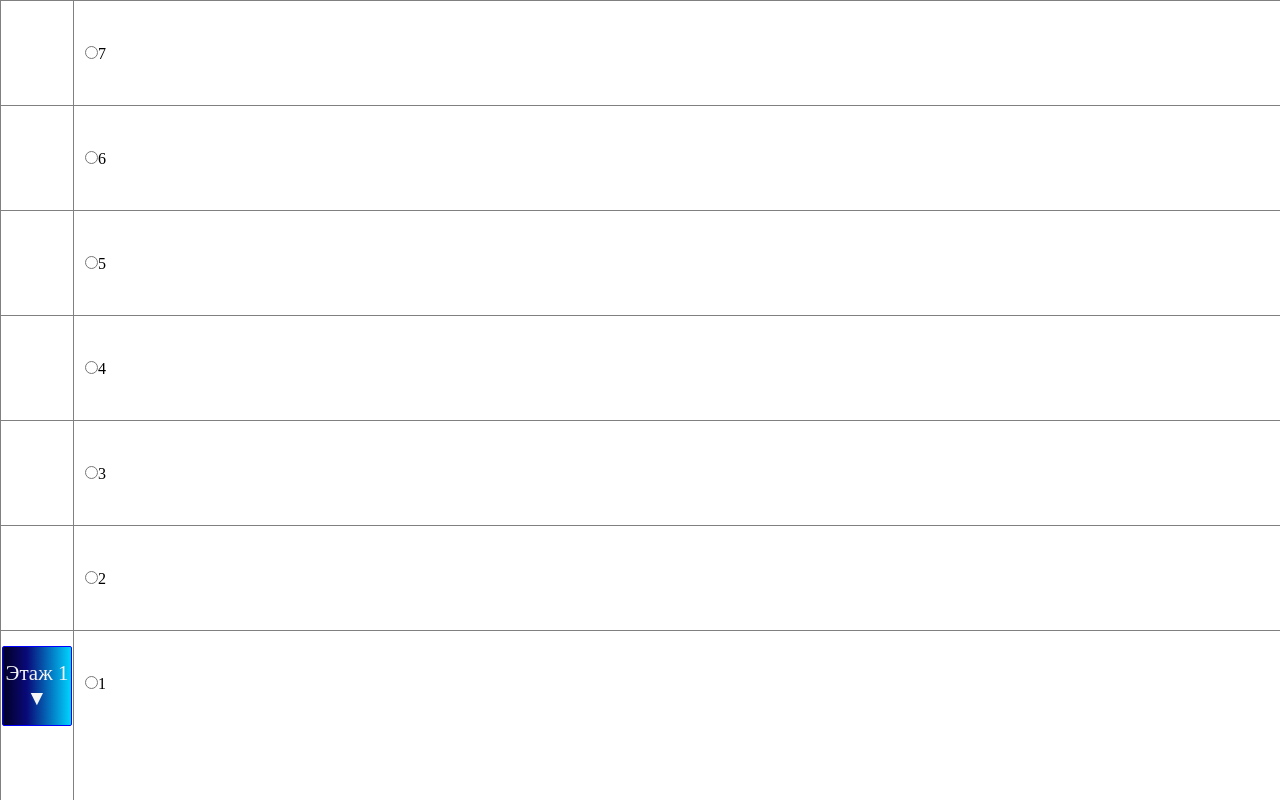
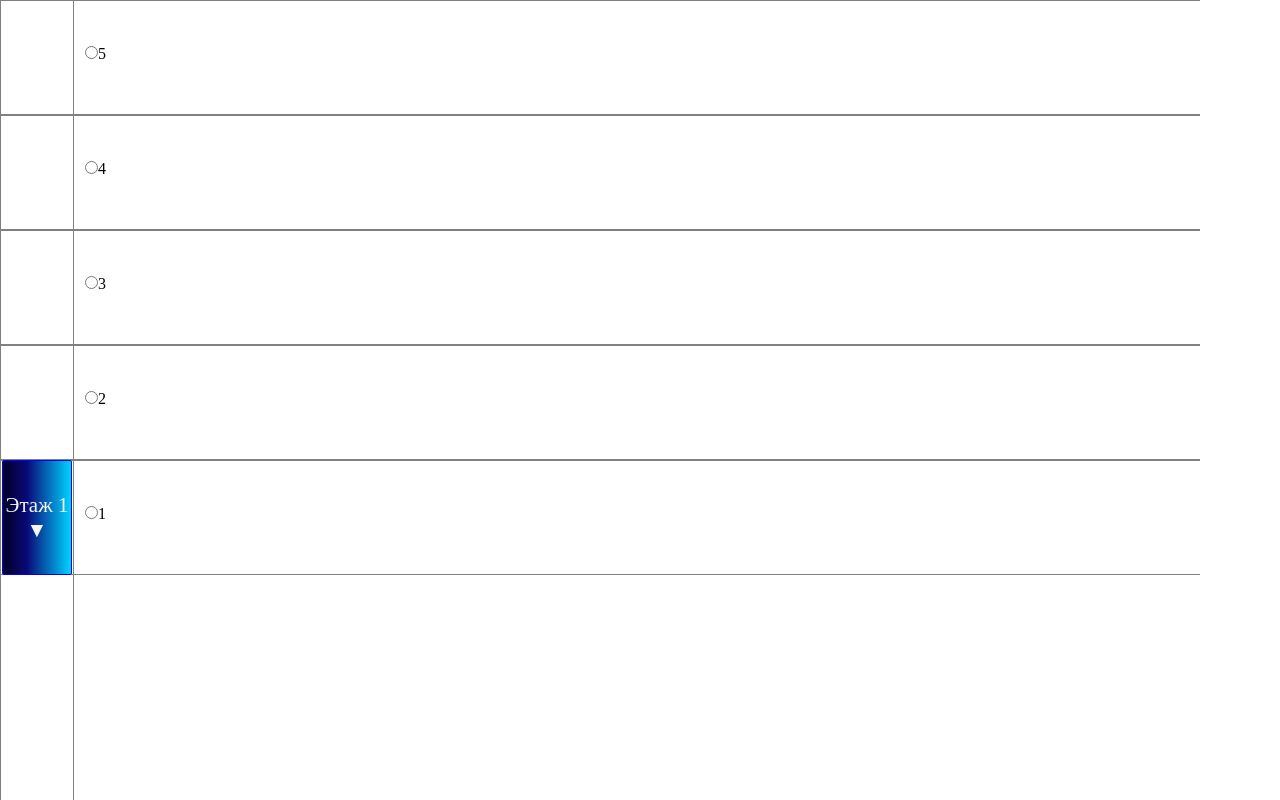
Before and after one commit to AnastasiyaMAV/lift_project, a Vue app: page / in a window 1280 px wide. Built offline with nearby package versions, Linux system fonts and the light colour scheme.

Commit message:
fix style LiftComponent, add save in localStorage

```diff
--- a/src/App.vue
+++ b/src/App.vue
@@ -5,7 +5,10 @@
       :upwardMovement="upwardMovement"
       :downwardMovement="downwardMovement"
     />
-    <floor-component :levels="levels" @movement="elevatorMovement" />
+    <floor-component
+      :levels="levels"
+      @movement="elevatorMovement"
+    />
   </div>
 </template>
 
@@ -18,15 +21,13 @@ export default {
   data() {
     return {
       levels: [
-        { id: 7, title: "7" },
-        { id: 6, title: "6" },
         { id: 5, title: "5" },
         { id: 4, title: "4" },
         { id: 3, title: "3" },
         { id: 2, title: "2" },
         { id: 1, title: "1" },
       ],
-      valueLevel: 1,
+      valueLevel: localStorage.getItem("level") || 1,
       valueLevelPred: 1,
       upwardMovement: false,
       downwardMovement: false,
@@ -37,6 +38,7 @@ export default {
     elevatorMovement(value) {
       this.valueLevelPred = this.valueLevel;
       this.valueLevel = value;
+      localStorage.setItem("level", value);
       if (this.valueLevelPred < this.valueLevel) {
         this.upwardMovement = true;
         this.downwardMovement = false;
@@ -57,8 +59,7 @@ export default {
 }
 
 .app {
-  max-width: 1400px;
-  max-height: 840px;
+  max-width: 1200px;
+  max-height: 600px;
 }
-
 </style>
--- a/src/components/FloorComponent.vue
+++ b/src/components/FloorComponent.vue
@@ -35,8 +35,9 @@ export default {
 
 <style scoped>
 .floor {
-  height: 105px;
+  height: 115px;
   border-top: 1px solid grey;
+  border-bottom: 1px solid grey;
 }
 
 .input {
--- a/src/components/LiftComponent.vue
+++ b/src/components/LiftComponent.vue
@@ -1,8 +1,10 @@
 <template>
   <div
     class="lift"
-    :class="{ moov: upwardMovement || downwardMovement }"
-    :style="{ marginTop: -104 * valueLevel + 100 + 'px' }"
+    :class="{
+      moov: upwardMovement || downwardMovement,
+    }"
+    :style="{ marginTop: -115 * valueLevel + 'px' }"
   >
     <div>Этаж {{ valueLevel }}</div>
     <div v-if="upwardMovement">&#9650;</div>
@@ -33,7 +35,7 @@ export default {
 .lift {
   position: relative;
   width: 70px;
-  height: 80px;
+  height: 115px;
   z-index: 9;
   border: 1px solid blue;
   border-radius: 2px;
@@ -50,7 +52,7 @@ export default {
   align-items: center;
   color: whitesmoke;
   font-size: 21px;
-  top: 650px;
+  top: 575px;
 }
 
 .moov {
```
